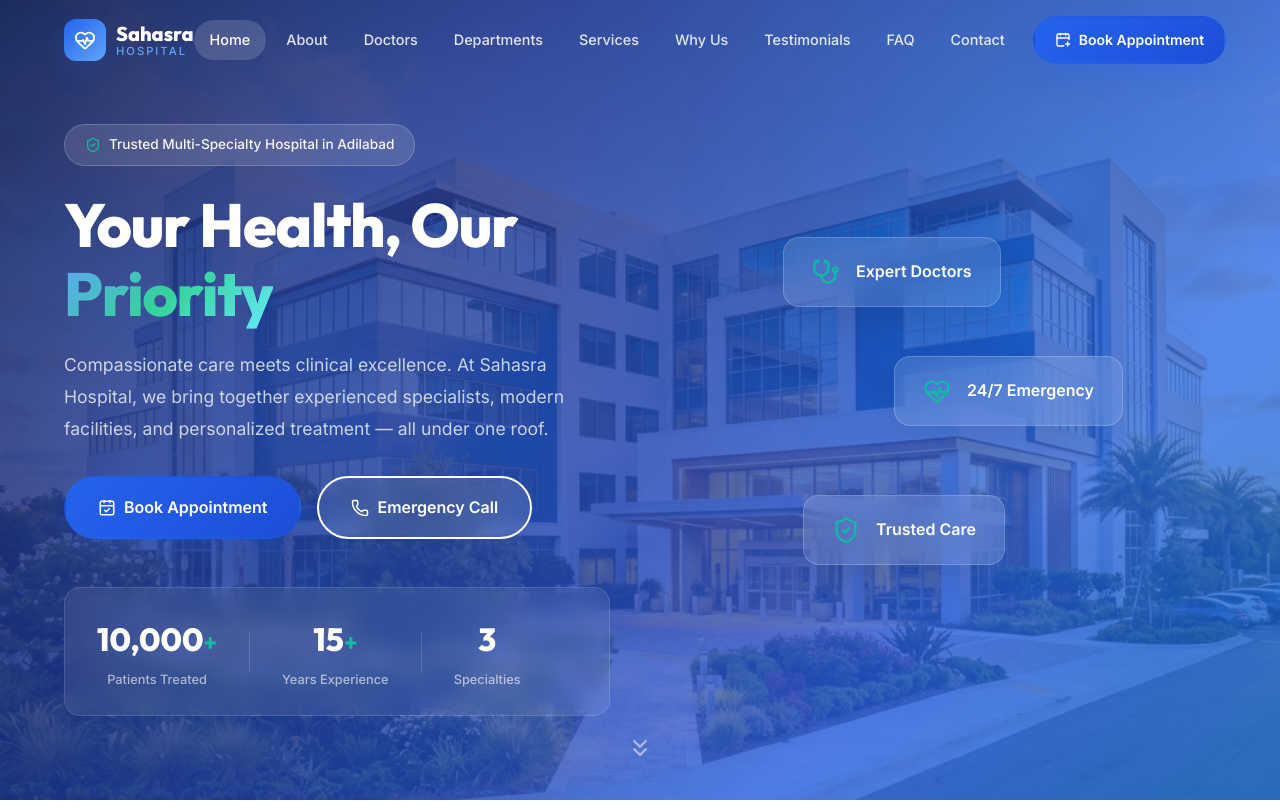
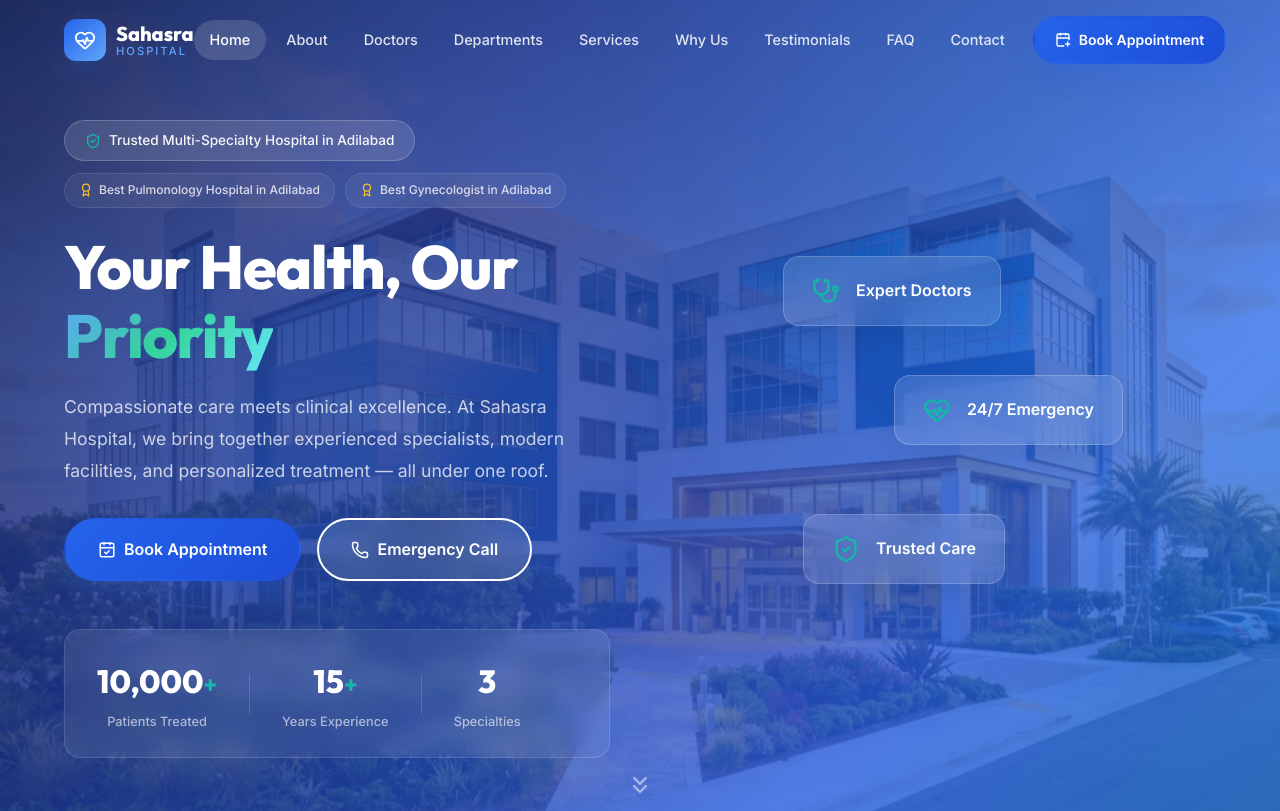
Before and after one commit to varshnilyadav/sahasra-hospital, a plain HTML site: page index.html in a window 1280 px wide. Shown: the top 811 px of the page. Drawn offline with nearby package versions, Linux system fonts and the light colour scheme.

Commit message:
Add SEO tags to hero section

```diff
--- a/index.html
+++ b/index.html
@@ -172,9 +172,15 @@
         </div>
         <div class="container hero-container">
             <div class="hero-content">
-                <div class="hero-badge animate-on-scroll">
-                    <i data-lucide="shield-check"></i>
-                    Trusted Multi-Specialty Hospital in Adilabad
+                <div class="hero-tags-wrapper animate-on-scroll">
+                    <div class="hero-badge">
+                        <i data-lucide="shield-check"></i>
+                        Trusted Multi-Specialty Hospital in Adilabad
+                    </div>
+                    <div class="hero-seo-tags">
+                        <span class="seo-tag"><i data-lucide="award"></i> Best Pulmonology Hospital in Adilabad</span>
+                        <span class="seo-tag"><i data-lucide="award"></i> Best Gynecologist in Adilabad</span>
+                    </div>
                 </div>
                 <h1 class="hero-title animate-on-scroll">
                     Your Health, Our <span class="text-gradient">Priority</span>
--- a/styles.css
+++ b/styles.css
@@ -514,6 +514,14 @@ input, select, textarea {
     color: var(--white);
 }
 
+.hero-tags-wrapper {
+    display: flex;
+    flex-direction: column;
+    align-items: flex-start;
+    gap: 12px;
+    margin-bottom: 24px;
+}
+
 .hero-badge {
     display: inline-flex;
     align-items: center;
@@ -525,8 +533,40 @@ input, select, textarea {
     font-size: 0.85rem;
     font-weight: 500;
     backdrop-filter: blur(10px);
-    margin-bottom: 24px;
     color: rgba(255, 255, 255, 0.95);
+}
+
+.hero-seo-tags {
+    display: flex;
+    gap: 10px;
+    flex-wrap: wrap;
+}
+
+.seo-tag {
+    display: inline-flex;
+    align-items: center;
+    gap: 6px;
+    padding: 6px 14px;
+    background: rgba(255, 255, 255, 0.06);
+    border: 1px solid rgba(255, 255, 255, 0.1);
+    border-radius: var(--radius-full);
+    font-size: 0.75rem;
+    font-weight: 500;
+    color: rgba(255, 255, 255, 0.8);
+    backdrop-filter: blur(10px);
+    transition: all var(--transition-fast);
+}
+
+.seo-tag:hover {
+    background: rgba(255, 255, 255, 0.12);
+    color: var(--white);
+    transform: translateY(-2px);
+}
+
+.seo-tag i, .seo-tag svg {
+    width: 14px;
+    height: 14px;
+    color: #fbbf24;
 }
 
 .hero-badge i, .hero-badge svg {
```
